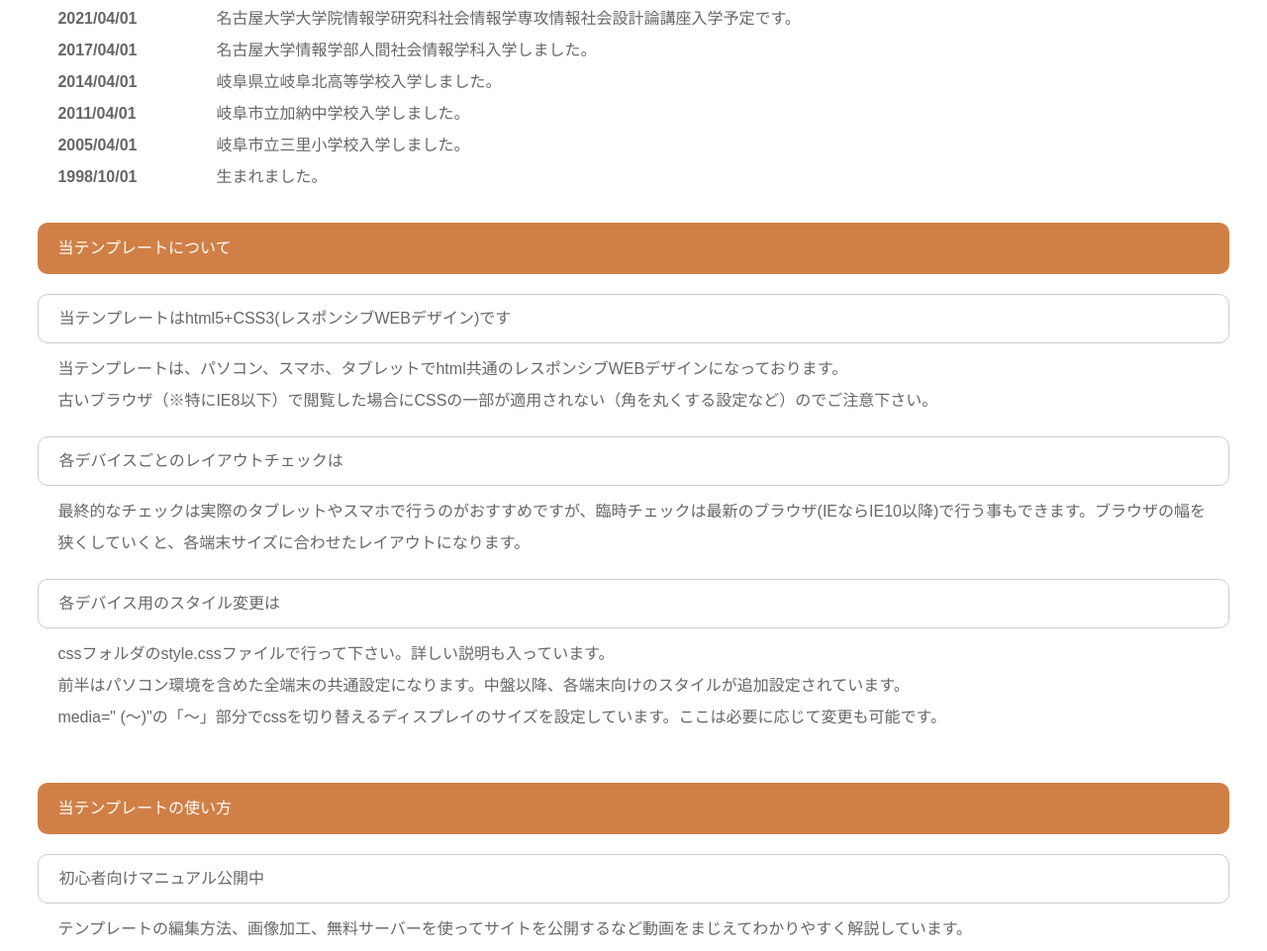
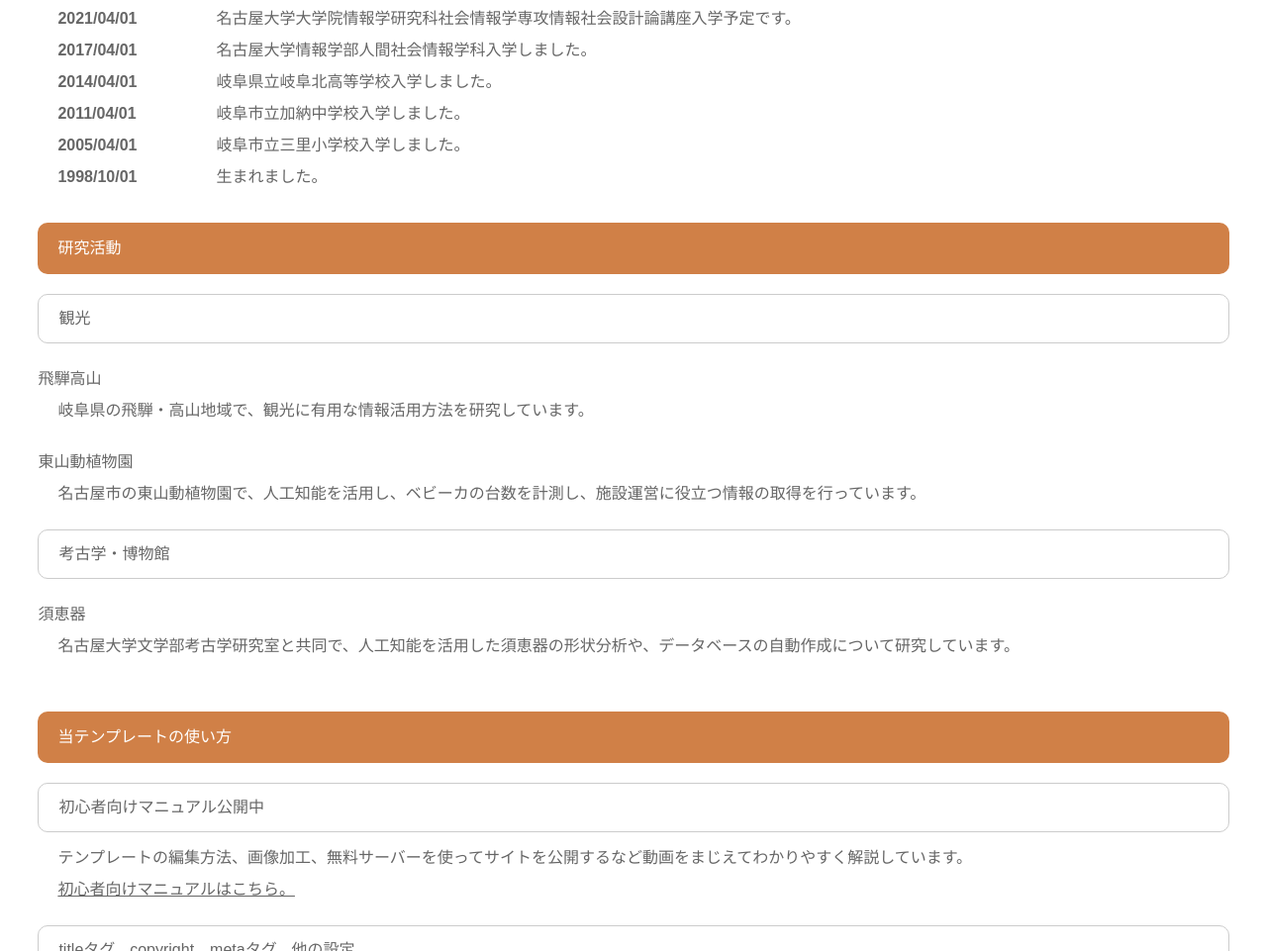
Before and after one commit to kyasby/my_first_hp, a plain HTML site: page about.html in a window 1280 px wide. Shown: the part 521-1482 px from the top of the page at 99% size. Drawn offline with Linux system fonts and the light colour scheme.

Commit message:
Update about.html

```diff
--- a/about.html
+++ b/about.html
@@ -70,19 +70,18 @@
 
 <section id="about">
 
-<h2>当テンプレートについて</h2>
+<h2>研究活動</h2>
 
-<h3>当テンプレートはhtml5+CSS3(レスポンシブWEBデザイン)です</h3>
-<p>当テンプレートは、パソコン、スマホ、タブレットでhtml共通のレスポンシブWEBデザインになっております。<br>
-古いブラウザ（※特にIE8以下）で閲覧した場合にCSSの一部が適用されない（角を丸くする設定など）のでご注意下さい。</p>
+<h3>観光</h3>
+<h4>飛騨高山</h4>
+<p>岐阜県の飛騨・高山地域で、観光に有用な情報活用方法を研究しています。</p>
 
-<h3>各デバイスごとのレイアウトチェックは</h3>
-<p>最終的なチェックは実際のタブレットやスマホで行うのがおすすめですが、臨時チェックは最新のブラウザ(IEならIE10以降)で行う事もできます。ブラウザの幅を狭くしていくと、各端末サイズに合わせたレイアウトになります。</p>
+<h4>東山動植物園</h4>
+<p>名古屋市の東山動植物園で、人工知能を活用し、ベビーカの台数を計測し、施設運営に役立つ情報の取得を行っています。</p>
 
-<h3>各デバイス用のスタイル変更は</h3>
-<p>cssフォルダのstyle.cssファイルで行って下さい。詳しい説明も入っています。<br>
-前半はパソコン環境を含めた全端末の共通設定になります。中盤以降、各端末向けのスタイルが追加設定されています。<br>
-media=&quot; (～)&quot;の「～」部分でcssを切り替えるディスプレイのサイズを設定しています。ここは必要に応じて変更も可能です。</p>
+<h3>考古学・博物館</h3>
+<h4>須恵器</h4>
+  <p>名古屋大学文学部考古学研究室と共同で、人工知能を活用した須恵器の形状分析や、データベースの自動作成について研究しています。</p>
 
 </section>
 
```
